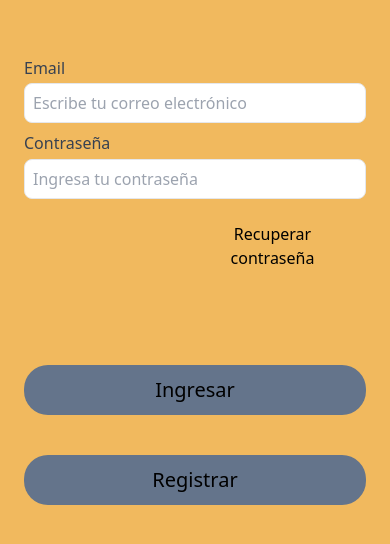
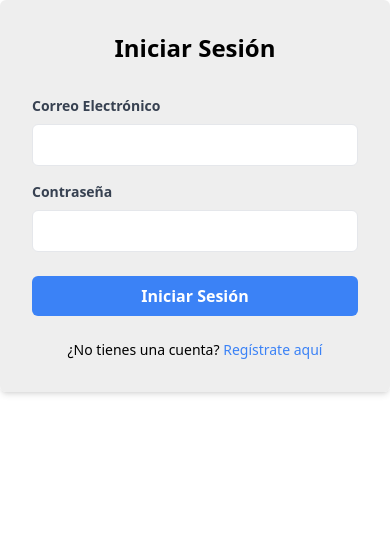
Before and after one commit to Dev-Sphere-Hub/Dev-Sphere-Carpincho-Security, a React (Vite) app in the folder client/: page /login in a window 390 px wide. Shown: the top 544 px of the page. Built offline with nearby package versions, Linux system fonts and the light colour scheme.

Commit message:
styles: enhance styles for Login

```diff
--- a/client/src/components/InputForm/index.jsx
+++ b/client/src/components/InputForm/index.jsx
@@ -4,17 +4,13 @@ const InputForm = ({
   label,
   placeholder,
   type,
-  name, // Use name directly
+  name,
   value,
   onChange,
   errorType,
   errorMessage
 }) => {
-  const [errorVisible, setErrorVisible] = useState(true);
-
-  const hideError = () => {
-    setErrorVisible(false);
-  };
+  // const [errorVisible, setErrorVisible] = useState(true)
 
   return (
     <div className='flex flex-col m-auto max-w-sm'>
@@ -46,7 +42,7 @@ const InputForm = ({
         )}
       </div>
     </div>
-  );
-};
+  )
+}
 
-export default InputForm;
+export default InputForm
--- a/client/src/pages/LoginForm/index.jsx
+++ b/client/src/pages/LoginForm/index.jsx
@@ -1,14 +1,12 @@
 import React, { useState } from 'react'
 import { useNavigate } from 'react-router-dom'
-import { useAuthStore } from '../../store/AuthStore/AuthStore'
+import axios from 'axios'
 import { endpoints } from '../../constants/api'
 import { jwtDecode } from 'jwt-decode'
-import axios from 'axios'
-import InputForm from '../../components/InputForm'
+import CelCarpinchoImage from '../../assets/images/CelCarpincho.png' // Asegúrate de que la ruta sea correcta
 
 const LoginForm = () => {
   const localStorage = window.localStorage
-  const { setTokenDesifred, setToken } = useAuthStore()
   const Navigate = useNavigate()
 
   const [email, setEmail] = useState('')
@@ -16,60 +14,56 @@ const LoginForm = () => {
   const [errors, setErrors] = useState({})
 
   const validateForm = () => {
-    let isValid = true
-    let errors = {}
+    const validateErrors = {}
 
-    if (!email) {
-      errors.email = 'Por favor, ingresa tu correo electrónico'
-      isValid = false
-    } else if (!/\S+@\S+\.\S+/.test(email)) {
-      errors.email = 'Correo electrónico inválido'
-      isValid = false
+    if (!email.trim()) {
+      validateErrors.email = 'El email es obligatorio'
+    } else if (!/^[\w-.]+@([\w-]+\.)+[\w-]{2,4}$/g.test(email)) {
+      validateErrors.email = 'El email no es válido'
     }
 
-    if (!password) {
-      errors.password = 'Por favor, ingresa tu contraseña'
-      isValid = false
+    if (!password.trim()) {
+      validateErrors.password = 'La contraseña es obligatoria'
     } else if (password.length < 8) {
-      errors.password = 'La contraseña debe tener al menos 8 caracteres'
-      isValid = false
+      validateErrors.password = 'La contraseña debe tener al menos 8 caracteres'
     }
 
-    setErrors(errors)
-    return isValid
+    return validateErrors
   }
+
   const handleChange = (event) => {
-    const { name, value } = event.target;
+    const { name, value } = event.target
     if (name === 'email') {
-      setEmail(value);
+      setEmail(value)
     } else if (name === 'password') {
-      setPassword(value);
+      setPassword(value)
     }
-  };
+  }
+
   const handleLogin = async (event) => {
     event.preventDefault()
-    if (!validateForm()) return
+
+    const validationErrors = validateForm()
+
+    if (Object.keys(validationErrors).length > 0) {
+      setErrors(validationErrors)
+      return
+    }
 
     try {
-      const response = await axios.post(endpoints.login, { email, password }, {
-        headers: {
-          'Content-Type': 'application/json'
-        }
-      })
-
+      const response = await axios.post(endpoints.login, { email, password })
       const responseData = response.data
 
       if (response.status === 200) {
-        const decodedToken = jwtDecode(responseData.data.token)
-        localStorage.setItem('token', JSON.stringify(decodedToken))
-        setToken(responseData.data.token)
-        setTokenDesifred(decodedToken)
+        const decodedToken = jwtDecode(responseData.token)
+        localStorage.setItem('token', responseData.token)
         Navigate('/historial/reportes')
       } else {
         throw new Error(responseData.message)
       }
     } catch (error) {
-      console.error(error.message)
+      console.error('Error al iniciar sesión:', error)
+      setErrors({ general: 'Error al iniciar sesión' })
     }
   }
 
@@ -78,49 +72,69 @@ const LoginForm = () => {
   }
 
   return (
-    <div className='relative bg-colorCustom1 w-[100%] px-6 lg:bg-slate-400 h-screen p-0 flex flex-col lg:flex-row lg:justify-around gap-8 min-w-[300px]'>
-      <div className='pt-9 lg:self-center'>
-        <form onSubmit={handleLogin}>
-          <div className='py-5'>
-          <InputForm
-  label='Email'
-  placeholder='Escribe tu correo electrónico'
+    <div className='flex h-screen flex-col sm:flex-row'>
+      {/* División  */}
+      <div className='w-full sm:w-1/2 flex justify-center items-center bg-cover sm:bg-none'>
+        {/* // style={{ backgroundImage: `url(${CelCarpinchoImage})` */}
+        <form onSubmit={handleLogin} className='w-full text-start max-w-md p-8  bg-[#EDEDED]  bg-opacity-90 sm:bg-opacity-100 shadow-md rounded-md'>
+          <h2 className='text-2xl font-bold mb-8 text-center'>Iniciar Sesión</h2>
+
+          <div className='mb-4'>
+            <label htmlFor='email' className='block text-gray-700 text-sm font-semibold mb-2'>
+              Correo Electrónico
+            </label>
+            <input
               type='email'
               name='email'
+              id='email'
               value={email}
               onChange={handleChange}
-  errorType={errors?.email}
-  errorMessage={errors?.email}
+              className='w-full px-3 py-2 border rounded-md focus:outline-none focus:border-blue-500'
             />
-<InputForm
-  label='Contraseña'
-  placeholder='Ingresa tu contraseña'
+            {errors.email && <p className='text-red-500 text-xs font-semibold'>{errors.email}</p>}
+          </div>
+
+          <div className='mb-6'>
+            <label htmlFor='password' className='block text-gray-700 text-sm font-semibold mb-2'>
+              Contraseña
+            </label>
+            <input
               type='password'
               name='password'
+              id='password'
               value={password}
               onChange={handleChange}
-  errorType={errors?.password}
-  errorMessage={errors?.password}
+              className='w-full px-3 py-2 border rounded-md focus:outline-none focus:border-blue-500'
             />
-       <p className='m-[15px] pl-[155px]'>Recuperar contraseña</p>
+            {errors.password && <p className='text-red-500 text-xs font-semibold'>{errors.password}</p>}
+          </div>
 
+          {/* Botón de inicio de sesión */}
+          <div className='mb-6'>
             <button
-  className='bg-blue border-solid rounded-3xl mt-20 w-full text-xl bg-slate-500 h-[50px]'
               type='submit'
+              className='w-full bg-blue-500 text-white px-4 py-2 rounded-md hover:bg-blue-700 focus:outline-none'
             >
-  Ingresar
-</button>
-<button
-  className='bg-blue border-solid rounded-3xl mt-10 w-full text-xl bg-slate-500 h-[50px]'
-  onClick={handleRegister}
->
-  Registrar
+              <b> Iniciar Sesión </b>
             </button>
           </div>
+
+          {/* Enlace para registrarse */}
+          <p className='text-sm text-center'>
+            ¿No tienes una cuenta?{' '}
+            <span
+              onClick={handleRegister}
+              className='text-blue-500 cursor-pointer hover:underline'
+            >
+              Regístrate aquí
+            </span>
+          </p>
         </form>
       </div>
+      <div className='w-1/2 bg-cover ' style={{ backgroundImage: `url(${CelCarpinchoImage})` }} />
+
     </div>
-  );
-};
+  )
+}
 
-export default LoginForm;
+export default LoginForm
```
Lines whose indentation alone changed are shown as unchanged.
